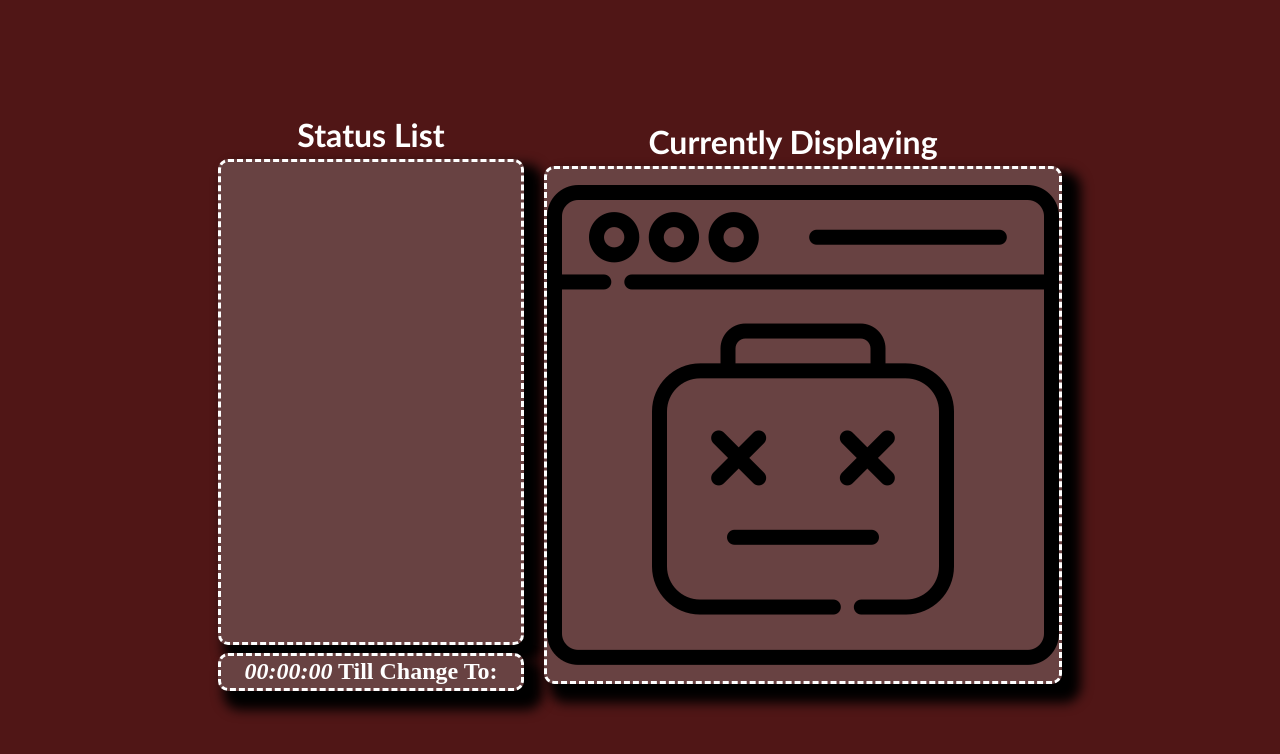
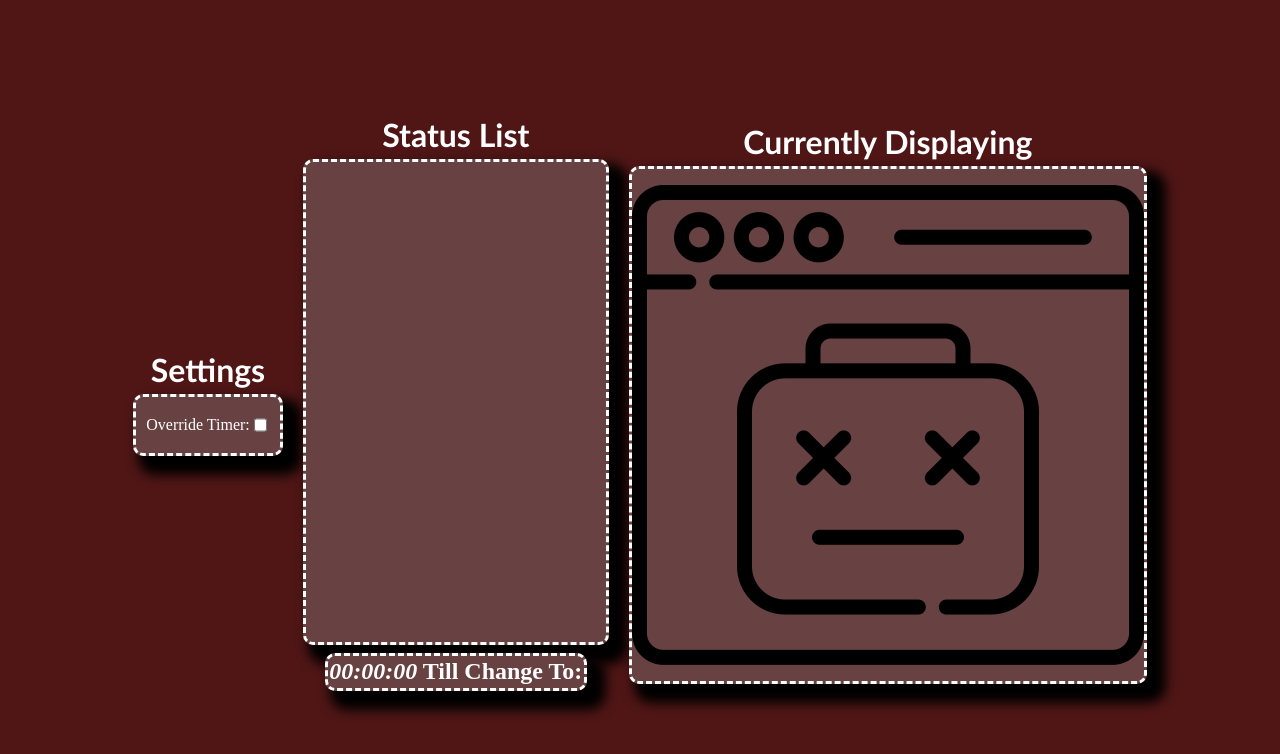
Before and after one commit to vitu0089/Remote-Status-Changer, a website: page app/pages/controller.html in a window 1280 px wide. Drawn offline with Linux system fonts and the light colour scheme; files that its build step writes are made by us from their sources; no server answers; files whose address does not match are found by name.

Commit message:
Frontend design finished

```diff
--- a/app/pages/controller.html
+++ b/app/pages/controller.html
@@ -5,6 +5,16 @@
 </head>
 
 <body id="body">
+    <div class="container">
+        <h1>Settings</h1>
+        <div id="settings">
+            <div>
+                <p>Override Timer:</p>
+                <input type="checkbox" name="overrideTimer" id="overrideTimer">
+            </div>
+        </div>
+    </div>
+
     <div class="container">
         <h1>Status List</h1>
         <div id="list">
--- a/app/style/controller.css
+++ b/app/style/controller.css
@@ -5,11 +5,11 @@ body {
     background-color: rgb(17, 24, 31);
 
     text-align: center;
+    color: white;
 }
 
 h1 {
     font-family: 'Trebuchet MS', 'Lucida Sans Unicode', 'Lucida Grande', 'Lucida Sans', Arial, sans-serif;
-    color: white;
     margin: 5px;
 }
 
@@ -21,6 +21,13 @@ h1 {
     border-color: white;
 
     overflow: hidden;
+
+    margin: auto;
+}
+
+.container div div {
+    display: flex;
+    border: none;
 }
 
 #list {
@@ -31,11 +38,11 @@ h1 {
     display: flex;
     align-items: center;
     flex-direction: column;
+
+    margin: 0 20px;
 }
 
 #currentDisplay {
-    margin-left: 20px;
-
     display: flex;
     align-items: center;
     justify-content: center;
@@ -60,7 +67,6 @@ img {
 
     margin-bottom: 5px;
 
-    color: white;
     text-align: center;
     justify-content: center;
 
@@ -75,7 +81,7 @@ img {
 }
 
 #timerBackground {
-    color: white;
+    width: 20vw;
     height: 4vh;
     margin-top: 1vh;
     align-items: center;
@@ -83,3 +89,8 @@ img {
     display: flex;
     justify-content: center;
 }
+
+#settings div {
+    margin: 3px 10px;
+    box-shadow: none;
+}
```
